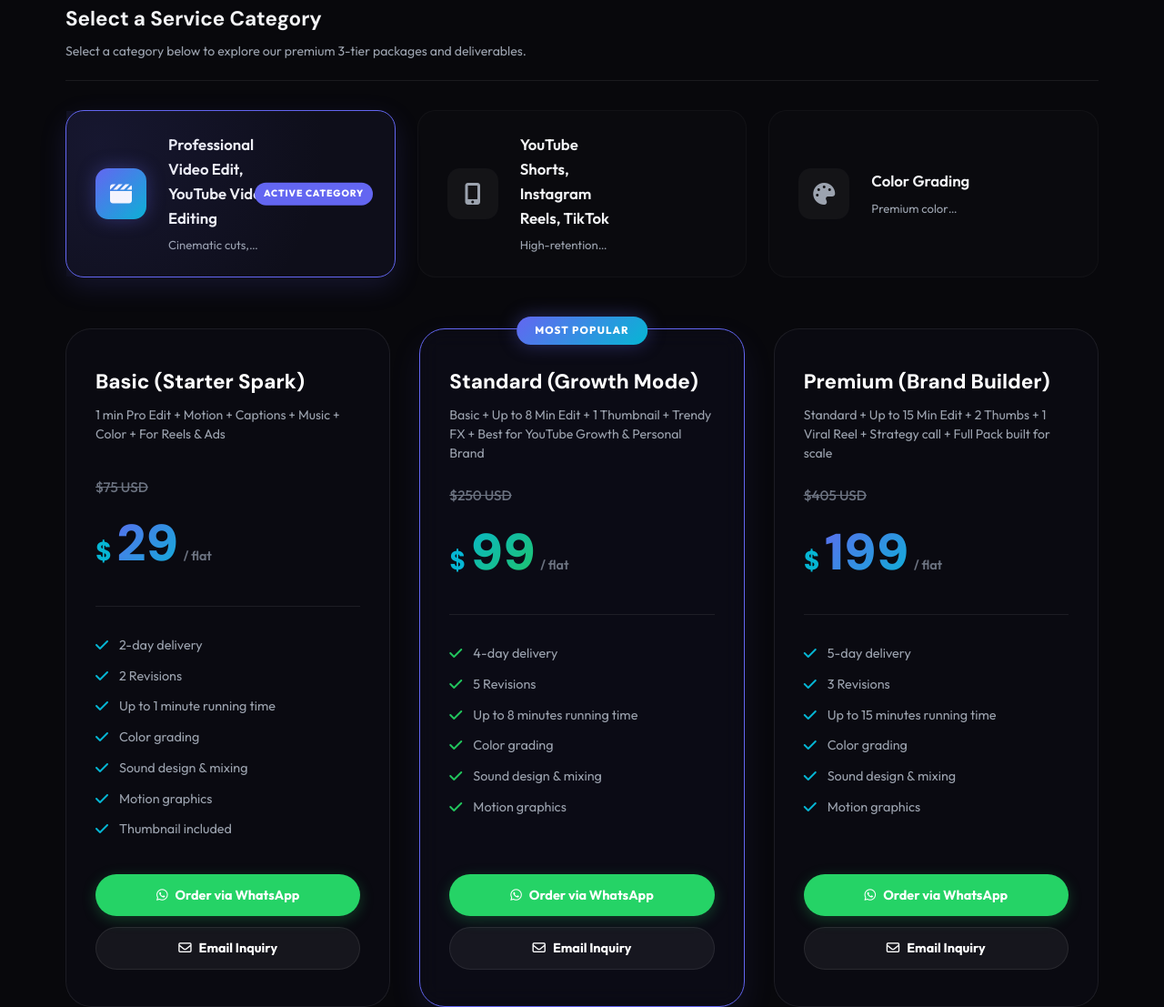
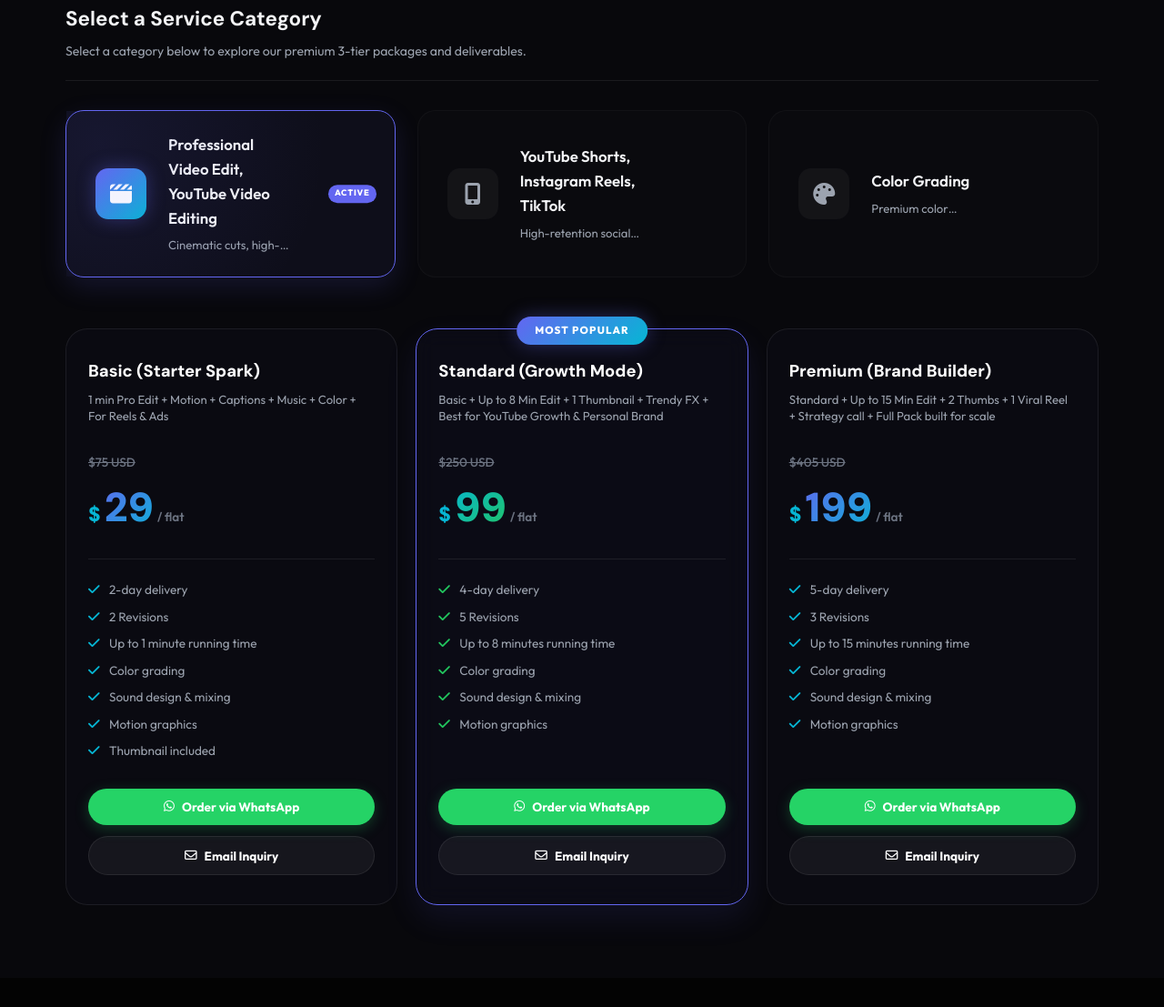
Before and after one commit to rizvy979/VidStudio, a plain HTML site: page index.html in a window 1280 px wide. Shown: the part 1263-2370 px from the top of the page at 91% size. Drawn offline with Linux system fonts and the light colour scheme; no server answers.

Commit message:
Make active badge smaller and fully round, and reduce pricing packages card padding and font size for better visibility

```diff
--- a/index.html
+++ b/index.html
@@ -25,7 +25,7 @@
   <link rel="stylesheet" href="https://cdnjs.cloudflare.com/ajax/libs/font-awesome/6.4.0/css/all.min.css">
 
   <!-- Custom Stylesheet -->
-  <link rel="stylesheet" href="style.css?v=1.2">
+  <link rel="stylesheet" href="style.css?v=1.3">
 </head>
 <body>
 
@@ -217,7 +217,7 @@
                 <h4>Professional Video Edit, YouTube Video Editing</h4>
                 <p>Cinematic cuts, high-end YouTube edits, personal branding, corporate promos, and full scale storytelling.</p>
               </div>
-              <span class="active-badge">Active Category</span>
+              <span class="active-badge">Active</span>
             </div>
 
             <div class="service-card-horizontal" data-category="social_shorts" id="catSocial">
@@ -226,7 +226,7 @@
                 <h4>YouTube Shorts, Instagram Reels, TikTok</h4>
                 <p>High-retention social content, custom hooks, dynamic overlays, subtitles, and viral video formats.</p>
               </div>
-              <span class="active-badge">Active Category</span>
+              <span class="active-badge">Active</span>
             </div>
 
             <div class="service-card-horizontal" data-category="color_grading" id="catColorGrading">
@@ -235,7 +235,7 @@
                 <h4>Color Grading</h4>
                 <p>Premium color correction, custom LUT design, shot matching, cinematic grading, and visual enhancement.</p>
               </div>
-              <span class="active-badge">Active Category</span>
+              <span class="active-badge">Active</span>
             </div>
           </div>
         </div>
--- a/style.css
+++ b/style.css
@@ -2261,20 +2261,20 @@ button, input, select, textarea {
 }
 
 .service-card-horizontal .card-info {
-  padding-right: 6.5rem;
+  padding-right: 5rem;
 }
 
 .service-card-horizontal .active-badge {
   position: absolute;
   top: 50%;
   transform: translateY(-50%) scale(0.9);
-  right: 1.5rem;
-  font-size: 0.65rem;
+  right: 1.25rem;
+  font-size: 0.58rem;
   font-weight: 800;
   text-transform: uppercase;
   letter-spacing: 0.08em;
-  padding: 0.25rem 0.6rem;
-  border-radius: 50px;
+  padding: 0.15rem 0.45rem;
+  border-radius: 20px;
   background: var(--accent-indigo);
   color: #fff;
   opacity: 0;
@@ -2295,7 +2295,7 @@ button, input, select, textarea {
 .pricing-packages-grid {
   display: grid;
   grid-template-columns: repeat(3, 1fr);
-  gap: 2rem;
+  gap: 1.25rem;
   align-items: stretch;
 }
 
@@ -2303,8 +2303,8 @@ button, input, select, textarea {
   position: relative;
   background: rgba(12, 12, 20, 0.7);
   border: 1px solid var(--glass-border);
-  border-radius: 28px;
-  padding: 2.5rem 2rem;
+  border-radius: 24px;
+  padding: 2rem 1.5rem;
   backdrop-filter: blur(12px);
   display: flex;
   flex-direction: column;
@@ -2347,35 +2347,35 @@ button, input, select, textarea {
 }
 
 .package-header {
-  margin-bottom: 2rem;
+  margin-bottom: 1.5rem;
 }
 
 .package-header h4 {
   font-family: var(--font-heading);
-  font-size: 1.4rem;
+  font-size: 1.15rem;
   font-weight: 800;
   color: #fff;
-  margin-bottom: 0.5rem;
+  margin-bottom: 0.4rem;
 }
 
 .package-tagline {
-  font-size: 0.88rem;
+  font-size: 0.82rem;
   color: var(--text-secondary);
-  line-height: 1.5;
-  margin-bottom: 1.5rem;
-  min-height: 54px; /* Align text across cards */
+  line-height: 1.4;
+  margin-bottom: 1.25rem;
+  min-height: 48px; /* Align text across cards */
 }
 
 .package-price-block {
   display: flex;
   flex-direction: column;
-  gap: 0.25rem;
+  gap: 0.2rem;
   border-bottom: 1px solid var(--glass-border);
-  padding-bottom: 1.5rem;
+  padding-bottom: 1.25rem;
 }
 
 .original-price {
-  font-size: 0.95rem;
+  font-size: 0.85rem;
   color: var(--text-muted);
   text-decoration: line-through;
   font-weight: 500;
@@ -2384,19 +2384,19 @@ button, input, select, textarea {
 .offer-price-container {
   display: flex;
   align-items: baseline;
-  gap: 0.35rem;
+  gap: 0.25rem;
 }
 
 .offer-price-container .currency {
   font-family: var(--font-heading);
-  font-size: 1.8rem;
+  font-size: 1.4rem;
   font-weight: 900;
   color: var(--accent-cyan);
 }
 
 .offer-price-container .price {
   font-family: var(--font-heading);
-  font-size: 3.5rem;
+  font-size: 2.8rem;
   font-weight: 900;
   color: #fff;
   background: var(--accent-grad);
@@ -2411,14 +2411,14 @@ button, input, select, textarea {
 }
 
 .offer-price-container .term {
-  font-size: 0.9rem;
+  font-size: 0.85rem;
   font-weight: 600;
   color: var(--text-muted);
 }
 
 .package-body {
   flex-grow: 1;
-  margin-bottom: 2.5rem;
+  margin-bottom: 2rem;
 }
 
 .package-deliverables {
@@ -2427,21 +2427,21 @@ button, input, select, textarea {
   margin: 0;
   display: flex;
   flex-direction: column;
-  gap: 0.85rem;
+  gap: 0.65rem;
 }
 
 .package-deliverables li {
   display: flex;
   align-items: flex-start;
-  gap: 0.75rem;
-  font-size: 0.9rem;
+  gap: 0.65rem;
+  font-size: 0.85rem;
   color: var(--text-secondary);
   line-height: 1.4;
 }
 
 .package-deliverables li i {
   color: var(--accent-cyan);
-  font-size: 1rem;
+  font-size: 0.9rem;
   margin-top: 2px;
 }
 
@@ -2460,9 +2460,9 @@ button, input, select, textarea {
   background: #25d366;
   color: #fff;
   border-radius: 50px;
-  padding: 0.85rem 1.5rem;
-  font-weight: 700;
-  font-size: 0.9rem;
+  padding: 0.7rem 1.25rem;
+  font-weight: 700;
+  font-size: 0.85rem;
   cursor: pointer;
   display: flex;
   align-items: center;
@@ -2483,9 +2483,9 @@ button, input, select, textarea {
   border: 1px solid var(--glass-border);
   color: #fff;
   border-radius: 50px;
-  padding: 0.85rem 1.5rem;
-  font-weight: 700;
-  font-size: 0.9rem;
+  padding: 0.7rem 1.25rem;
+  font-weight: 700;
+  font-size: 0.85rem;
   cursor: pointer;
   display: flex;
   align-items: center;
```
